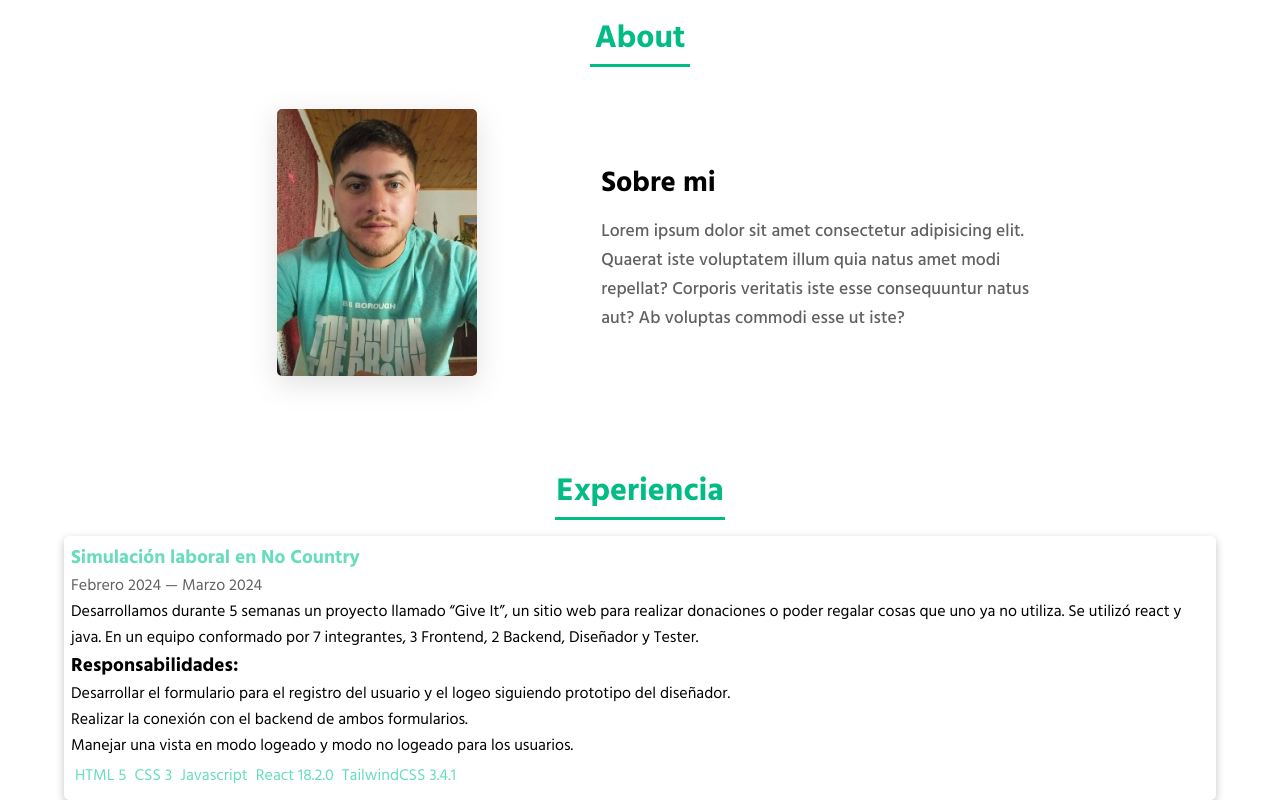
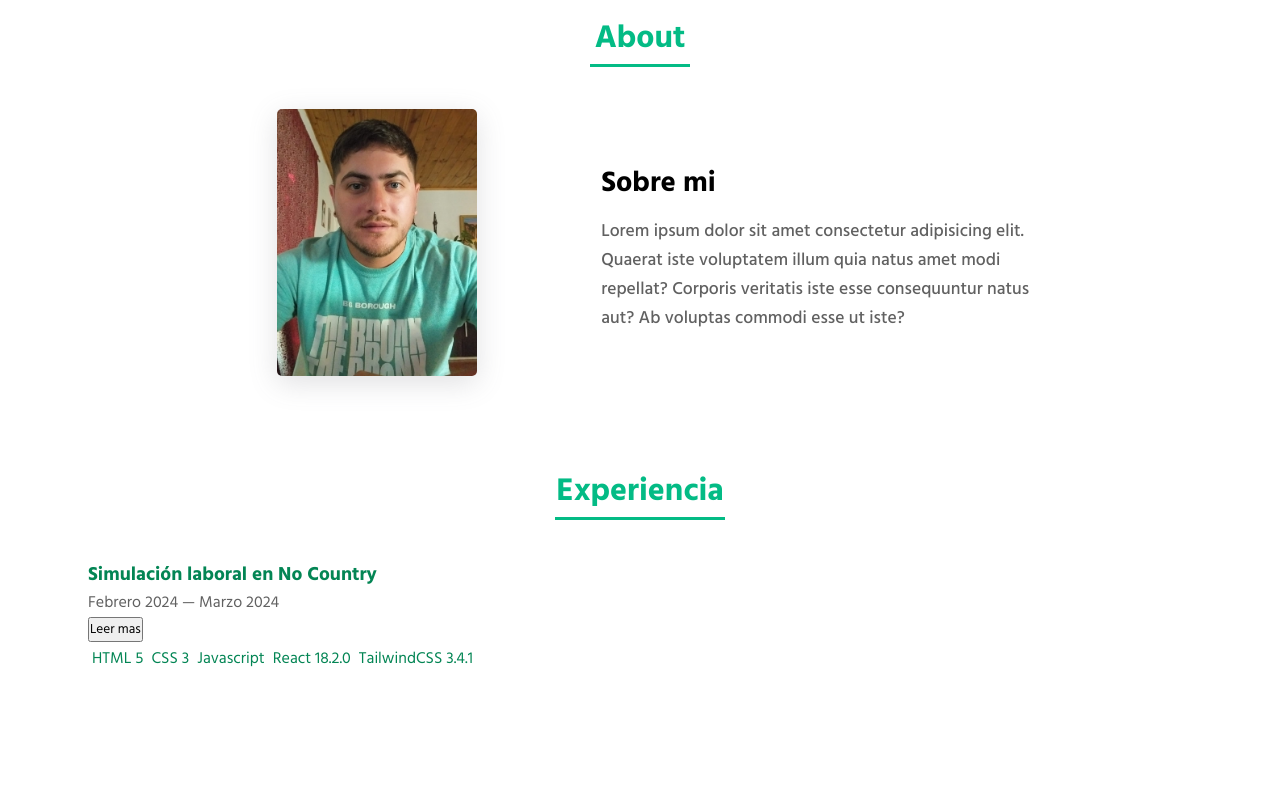
Before and after one commit to Gaston095/Portfolio, a React (Vite) app in the folder portfolio-gaston/: page / in a window 1280 px wide. Shown: the part 827-1627 px from the top of the page. After the commit the page ends 1543 px from the top, so only its background shows below. Built offline with nearby package versions, Linux system fonts and the light colour scheme.

Commit message:
Se agrega boton de ver mas a ExperienceCard

```diff
--- a/portfolio-gaston/src/Components/ExperienceCard/ExperienceCard.jsx
+++ b/portfolio-gaston/src/Components/ExperienceCard/ExperienceCard.jsx
@@ -1,28 +1,37 @@
 import styles from "./ExperienceCard.module.css";
+import { useState } from "react";
 
 export default function ExperienceCard() {
+  const [readMore, setReadMore] = useState(false);
   return (
     <>
       <article className={styles.container}>
         <header>
           <h1 className={styles.title}>Simulación laboral en No Country</h1>
           <p className={styles.date}>Febrero 2024 — Marzo 2024</p>
+
+          {readMore && (
+            <div>
               <p>
-            Desarrollamos durante 5 semanas un proyecto llamado “Give It”, un
-            sitio web para realizar donaciones o poder regalar cosas que uno ya
-            no utiliza. Se utilizó react y java. En un equipo conformado por 7
-            integrantes, 3 Frontend, 2 Backend, Diseñador y Tester.
+                Desarrollamos durante 5 semanas un proyecto llamado “Give It”,
+                un sitio web para realizar donaciones o poder regalar cosas que
+                uno ya no utiliza. Se utilizó react y java. En un equipo
+                conformado por 7 integrantes, 3 Frontend, 2 Backend, Diseñador y
+                Tester.
               </p>
               <h2 className={styles.subtitle}>Responsabilidades:</h2>
               <p>
-            Desarrollar el formulario para el registro del usuario y el logeo
-            siguiendo prototipo del diseñador.
-          </p>
-          <p>Realizar la conexión con el backend de ambos formularios.</p>
-          <p>
+                Desarrollar el formulario para el registro del usuario y el
+                logeo siguiendo prototipo del diseñador.
+                Realizar la conexión con el backend de ambos formularios.
                 Manejar una vista en modo logeado y modo no logeado para los
                 usuarios.
               </p>
+            </div>
+          )}
+          <button onClick={() => setReadMore(!readMore)}>
+            {readMore ? "Leer menos" : "Leer mas"}
+          </button>
         </header>
         <div className={styles.tagsContainer}>
           <span className={styles.tag}>HTML 5</span>
--- a/portfolio-gaston/src/Components/ExperienceCard/ExperienceCard.module.css
+++ b/portfolio-gaston/src/Components/ExperienceCard/ExperienceCard.module.css
@@ -1,14 +1,15 @@
 .container {
     max-width: 90vw;
-    margin: 0 auto;
-    box-shadow: rgba(0, 0, 0, 0.24) 0px 3px 8px;
-    padding: 7px;
+    margin: 1rem auto;
+    /*box-shadow: rgba(0, 0, 0, 0.24) 0px 3px 8px;*/
+    /*box-shadow: 0px 8px 18px 0 rgba(0,0,0,0.14);*/
+    padding: 1.5rem;
     border-radius: 5px;
 }
 
 .title {
     font-size: 1.2rem;
-    color: var(--bg-viking);
+    color: var(--bg-deep-sea);
 }
 
 .date {
@@ -26,6 +27,6 @@
 }
 
 .tag {
-    color: var(--bg-viking);
+    color: var(--bg-deep-sea);
     margin: 4px;
 }
```
Lines whose indentation alone changed are shown as unchanged.
